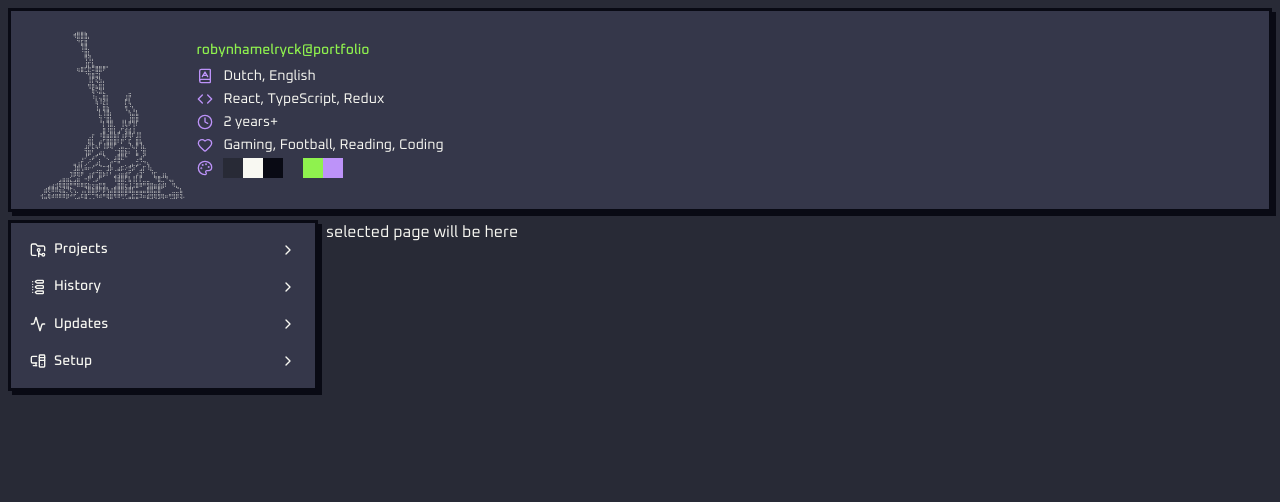
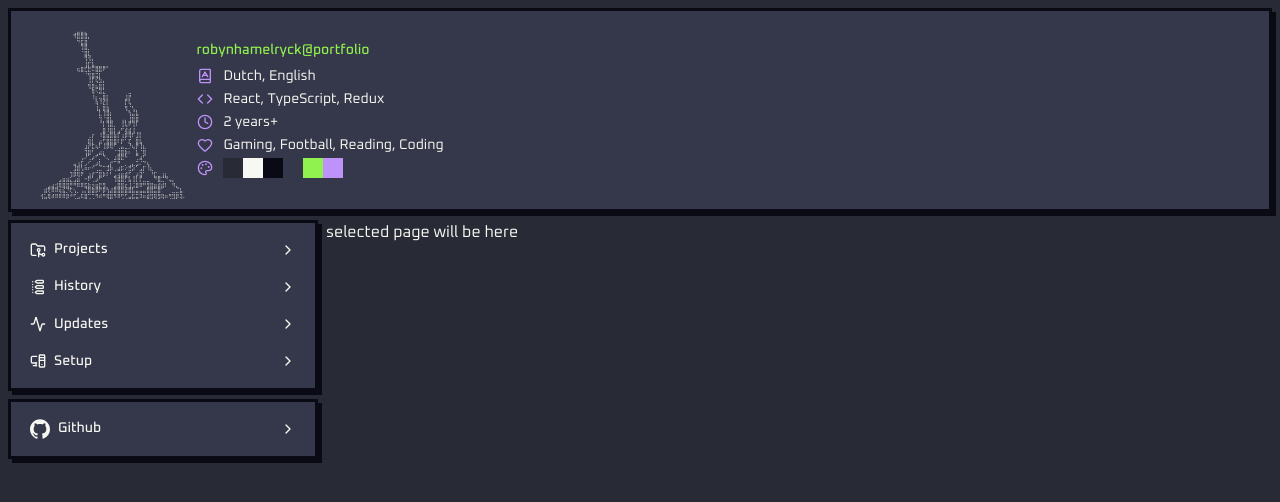
Before and after one commit to FormOfShred/portfolio, a React (Vite) app: page / in a window 1280 px wide. Shown: the top 502 px of the page. Built offline with nearby package versions, Linux system fonts and the light colour scheme.

Commit message:
first draft ProfileSocials

```diff
--- a/src/App.tsx
+++ b/src/App.tsx
@@ -1,5 +1,6 @@
 import { ProfileCard } from "./features/ProfileCard/profile-card";
 import { ProfileSideBar } from "./features/ProfileSideBar/profile-side-bar";
+import { ProfileSocials } from "./features/ProfileSocials/profile-socials";
 
 function App() {
 
@@ -10,7 +11,7 @@ function App() {
         <ProfileSideBar />
         <div className="col-span-3">selected page will be here</div>
 
-
+        <ProfileSocials />
       </div>
     </div>
   )
--- /dev/null
+++ b/src/features/ProfileSocials/profile-socials.tsx
@@ -0,0 +1,51 @@
+import { Card } from "@/components/ui/card"
+import { Item, ItemActions, ItemContent, ItemMedia, ItemTitle } from "@/components/ui/item"
+import { ChevronRightIcon } from "lucide-react"
+import type { ReactNode } from "react";
+
+type socialProps = {
+  icon: ReactNode;
+  title: string;
+  link: string;
+}
+
+const SOCIALS: socialProps[] = [
+  {
+    icon: <svg role="img" viewBox="0 0 24 24" xmlns="http://www.w3.org/2000/svg" fill="currentColor"><title>GitHub</title><path d="M12 .297c-6.63 0-12 5.373-12 12 0 5.303 3.438 9.8 8.205 11.385.6.113.82-.258.82-.577 0-.285-.01-1.04-.015-2.04-3.338.724-4.042-1.61-4.042-1.61C4.422 18.07 3.633 17.7 3.633 17.7c-1.087-.744.084-.729.084-.729 1.205.084 1.838 1.236 1.838 1.236 1.07 1.835 2.809 1.305 3.495.998.108-.776.417-1.305.76-1.605-2.665-.3-5.466-1.332-5.466-5.93 0-1.31.465-2.38 1.235-3.22-.135-.303-.54-1.523.105-3.176 0 0 1.005-.322 3.3 1.23.96-.267 1.98-.399 3-.405 1.02.006 2.04.138 3 .405 2.28-1.552 3.285-1.23 3.285-1.23.645 1.653.24 2.873.12 3.176.765.84 1.23 1.91 1.23 3.22 0 4.61-2.805 5.625-5.475 5.92.42.36.81 1.096.81 2.22 0 1.606-.015 2.896-.015 3.286 0 .315.21.69.825.57C20.565 22.092 24 17.592 24 12.297c0-6.627-5.373-12-12-12"/></svg>,
+    title: "Github",
+    link: "https://github.com/FormOfShred"
+  },
+]
+
+const MenuItem = ({ icon, title, link }: socialProps) => {
+  return (
+    <Item size="xs"
+      className="
+        hover:text-primary-foreground hover:-translate-y-0.5 hover:-translate-x-0.5 hover:shadow-md
+        active:translate-y-1 active:translate-x-1 active:shadow-none
+        "
+      render={
+        <a href={link}>
+          <ItemMedia className="[&>svg]:size-5">
+            { icon }
+          </ItemMedia>
+          <ItemContent>
+            <ItemTitle>{ title }</ItemTitle>
+          </ItemContent><ItemActions>
+            <ChevronRightIcon className="size-4" />
+          </ItemActions>
+        </a>
+      }
+    />
+  )
+}
+
+export const ProfileSocials = () => {
+  return (
+    <Card className={`p-2 [--card-spacing:0]`}>
+      { SOCIALS.map(( {icon, title, link}, index ) => (
+        <MenuItem key={index} icon={icon} title={title} link={link} />
+      ))}
+    </Card>
+  )
+}
```
Also changed, not shown: public/gifs/anderlecht.gif (added).
